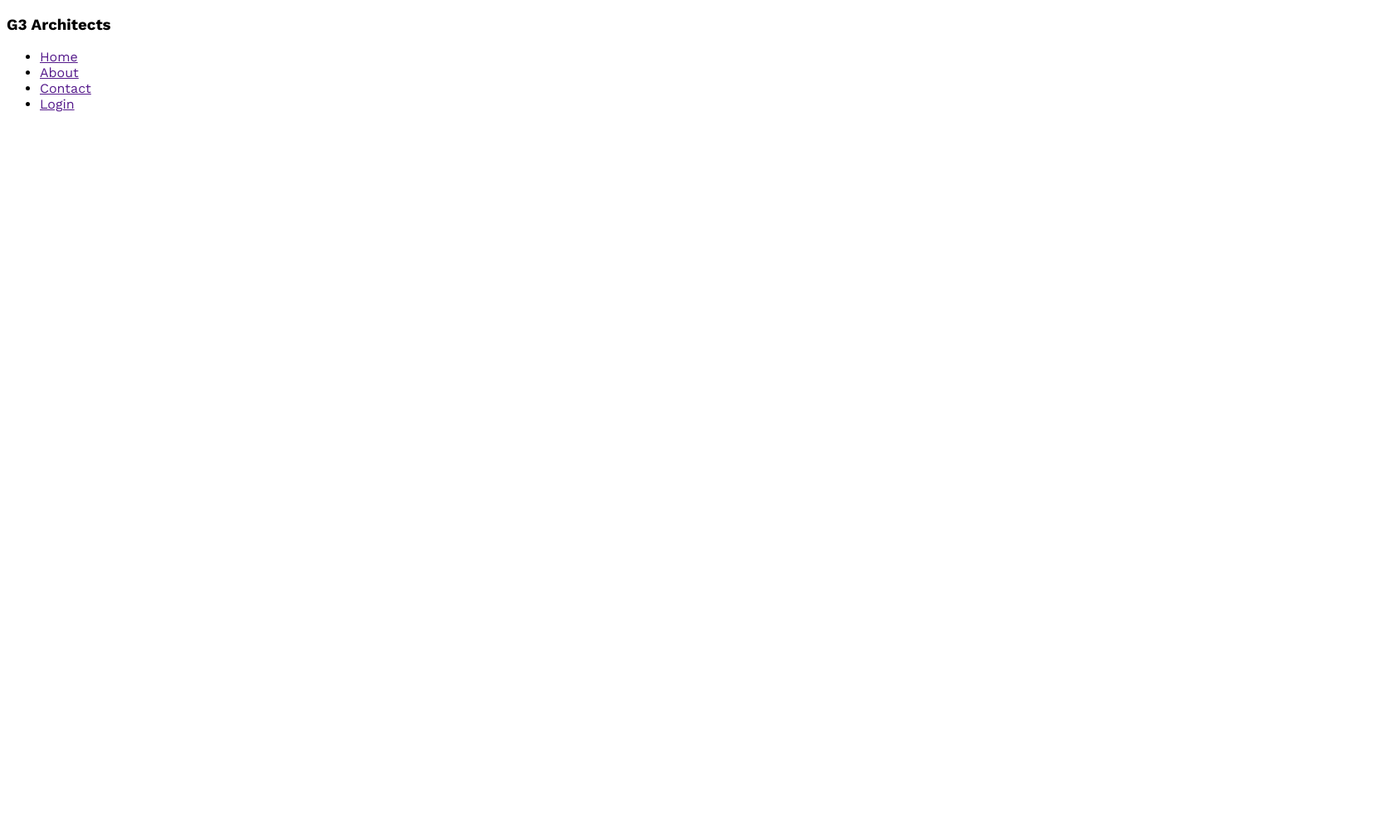
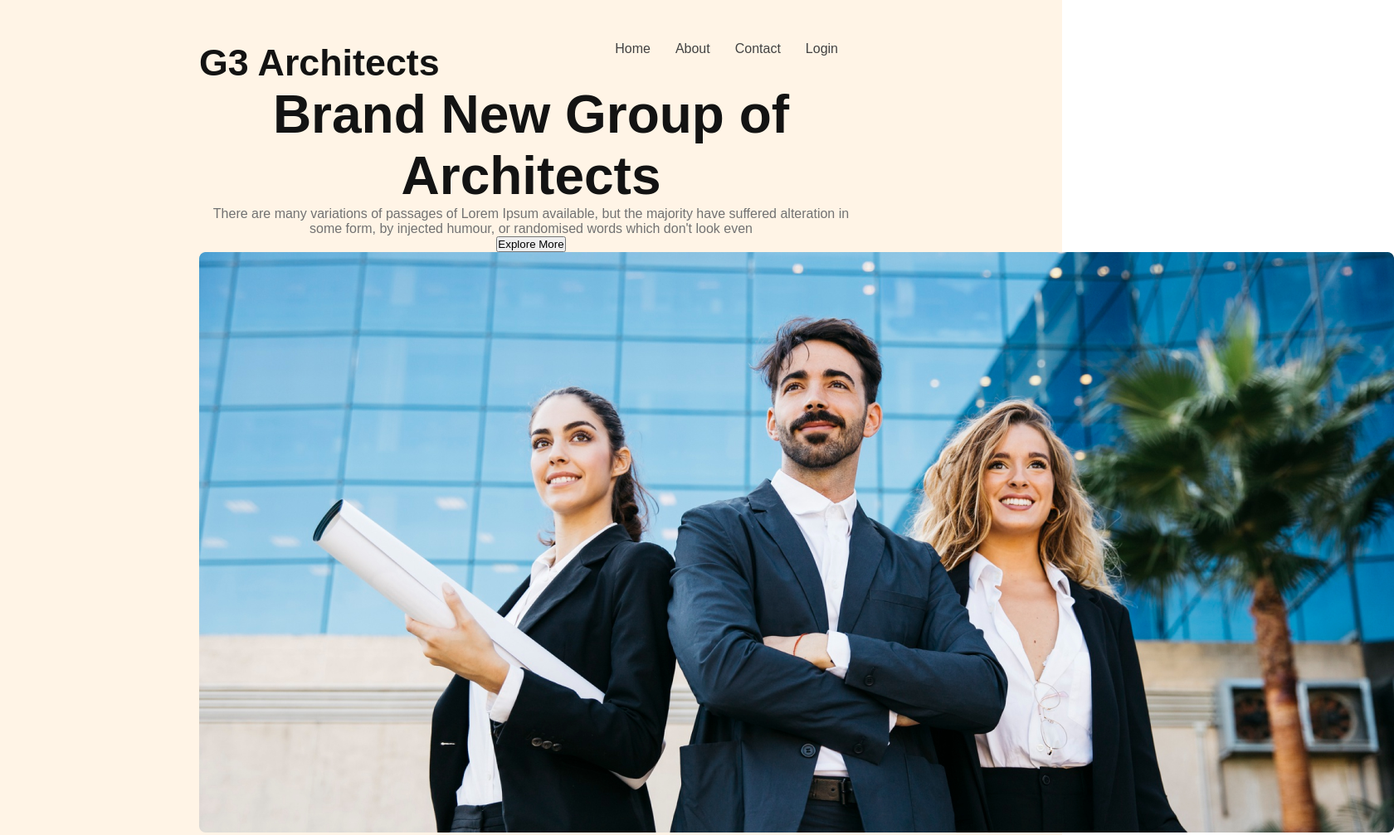
Before and after one commit to imranmohammod/g3-architect-website, a plain HTML site: page index.html in a window 1280 px wide. Shown: the top 1007 px of the page at 83% size, 1680 px wide, since content can reach past the window. Before the commit the page ends 800 px from the top, so only its background shows below. Drawn offline with nearby package versions, Linux system fonts and the light colour scheme.

Commit message:
banner content added

```diff
--- a/index.html
+++ b/index.html
@@ -9,7 +9,7 @@
 <body>
     <header>
         <nav>
-            <h3>G3 Architects</h3>
+            <h3 class="nav-title">G3 Architects</h3>
             <ul>
                 <li><a href="">Home</a></li>
                 <li><a href="">About</a></li>
@@ -17,6 +17,15 @@
                 <li><a href="">Login</a></li>
             </ul>
         </nav>
+        <div class="banner">
+            <div class="banner-content">
+                <h1 class="banner-title">Brand New Group of Architects
+                </h1>
+                <p class="banner-description">There are many variations of passages of Lorem Ipsum available, but the majority have suffered alteration in some form, by injected humour, or randomised words which don't look even</p>
+                <button class="btn-primary">Explore More</button>
+            </div>
+            <img src="images/banner.png" alt="">
+        </div>
     </header>
     <main>
 
--- a/styles/architect.css
+++ b/styles/architect.css
@@ -1,3 +1,9 @@
+* {
+    margin: 0;
+    padding: 0;
+}
+
+/* shared styles */
 /* work sans font from google fonts */
 @import url('https://fonts.googleapis.com/css2?family=Lato:wght@400;700&family=Open+Sans:wght@400;700;800&family=Work+Sans:wght@400;500;600;700;800&display=swap');
 
@@ -6,3 +12,56 @@
     font-family: 'Open Sans', sans-serif;
     font-family: 'Work Sans', sans-serif;
 }
+
+.btn-primary{
+
+}
+
+/* header styles */
+header{
+    background: rgba(255, 144, 14, 0.10);
+    padding: 50px 240px;
+}
+
+nav{
+    display: flex;
+    justify-content: space-between;
+}
+
+.nav-title{
+    font-size: 2.8rem;
+    font-weight: 700;
+    color: #131313;
+    align-items: center;
+}
+
+nav > ul {
+    display: flex;
+}
+
+nav li{
+    list-style: none;
+    margin-right: 30px;
+    font-weight: 500;
+    font-size: 1rem;
+}
+
+nav li a{
+    text-decoration: none;
+    color: #424242;
+}
+
+/* banner styles */
+.banner-content{
+    max-width: 800px;
+    text-align: center;
+    margin: 0 auto;
+}
+.banner-title{
+    font-size: 4rem;
+    font-weight: 700;
+    color: #131313;
+}
+.banner-description{
+    color: #727272;
+}
```
